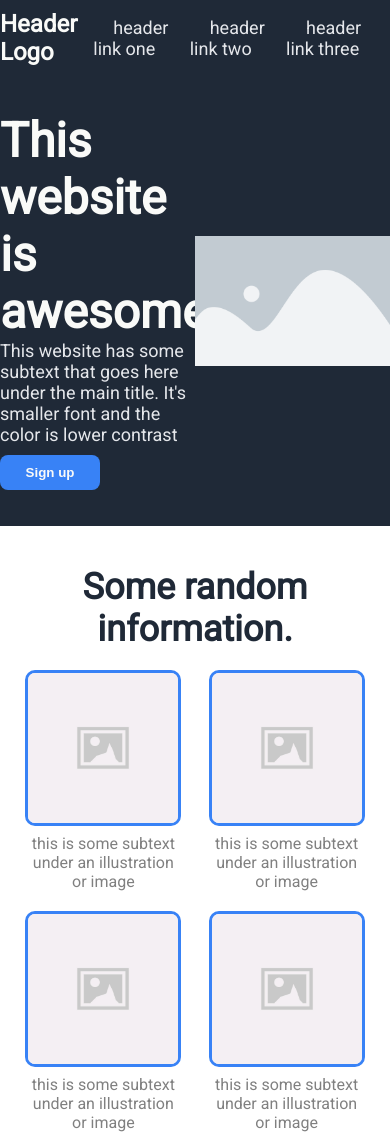
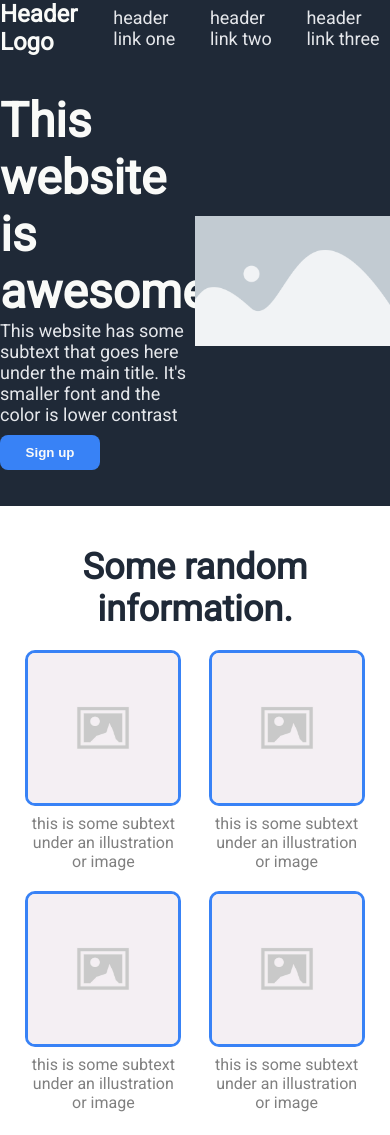
Before and after one commit to willobrien93/Odin-Landing_Page, a plain HTML site: page index.html in a window 390 px wide. Shown: the top 1135 px of the page. Drawn offline with Linux system fonts and the light colour scheme.

Commit message:
Improve Header Dynamic Sizing and Mobile

```diff
--- a/styles.css
+++ b/styles.css
@@ -19,8 +19,7 @@ body{
 
 .header {
     background-color: #1f2937;
-    padding-top: 10px;
-    padding-bottom: 10px;
+    min-height: 50px;
     display:flex;
     justify-content: space-between;
     align-items: center;
@@ -40,9 +39,12 @@ ul {
     list-style-type: none;
 }
 
+li{
+    margin-left: 20px;
+}
+
 a{
     text-decoration: none;
-    margin-left: 20px;
 }
 
 .quad1{
@@ -123,6 +125,7 @@ img {
     display: flex;
     flex-wrap: wrap;
     justify-content: space-evenly;
+    margin-bottom: 20px;
 }
 
 .card {
```
